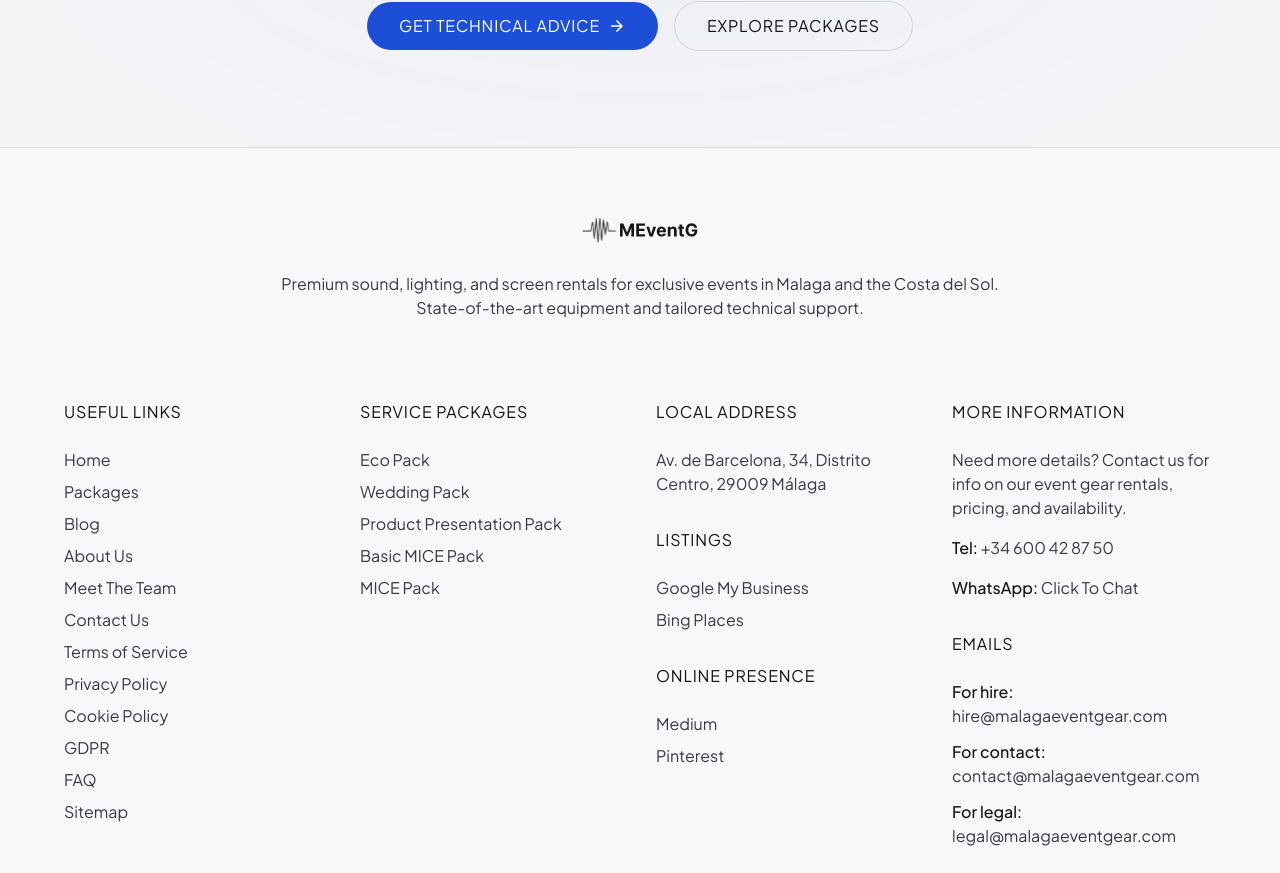
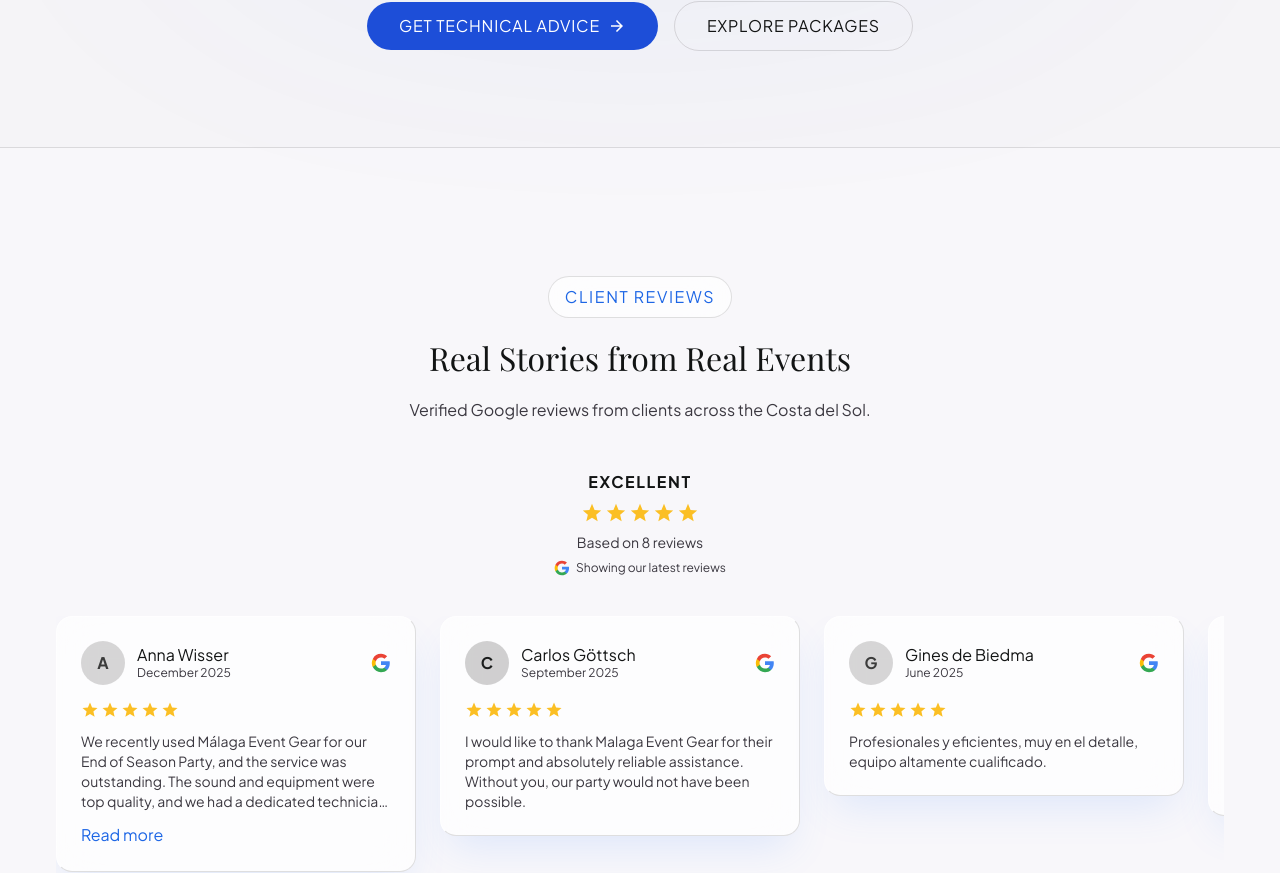
Before and after one commit to hlorenzoz/www.malagaeventgear.com, a SvelteKit app: page /blog in a window 1280 px wide. Shown: the part 1135-2008 px from the top of the page. Built offline with nearby package versions, Linux system fonts and the light colour scheme.

Commit message:
feat(blog): mount Google reviews Testimonials component on blog index

```diff
--- a/src/routes/(public)/blog/+page.svelte
+++ b/src/routes/(public)/blog/+page.svelte
@@ -1,6 +1,7 @@
 <script lang="ts">
 	import SeoHead from '$lib/components/seo/SeoHead.svelte';
 	import Icon from '$lib/components/navigation/Icon.svelte';
+	import Testimonials from '$lib/components/testimonials/Testimonials.svelte';
 	import { i18n } from '$lib/i18n.svelte';
 	import { slugify } from '$lib/utils/slugify';
 	import type { PageData } from './$types';
@@ -190,3 +191,6 @@
 		</div>
 	</div>
 </section>
+
+<!-- Google My Business reviews carousel (reused component) -->
+<Testimonials />
```
Also changed, not shown: 1 other file (tests, documents, lock files or other folders).
